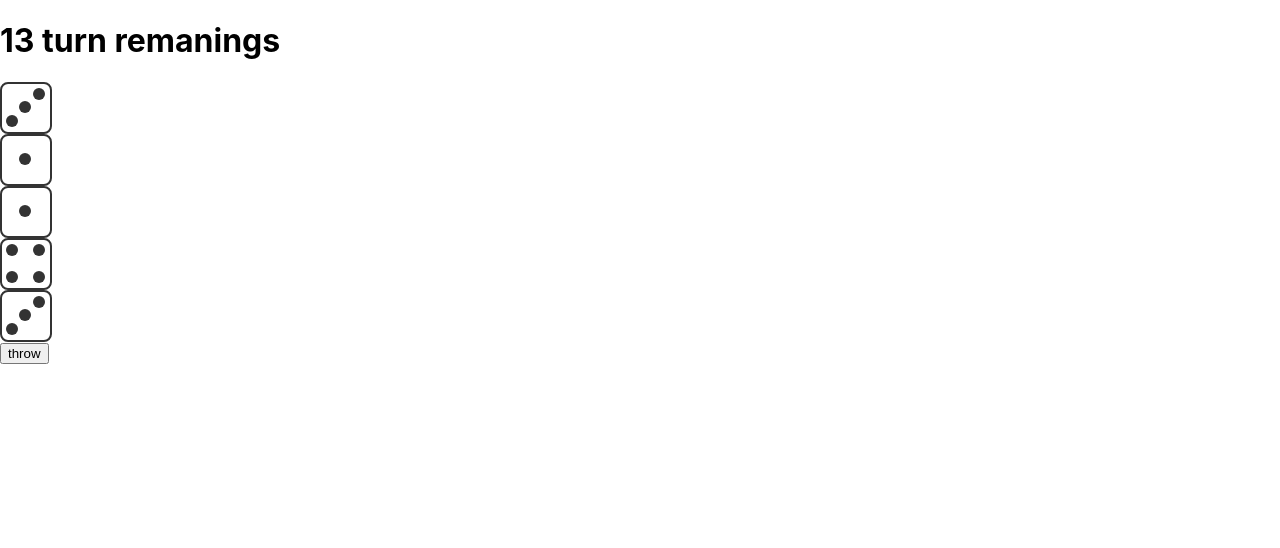
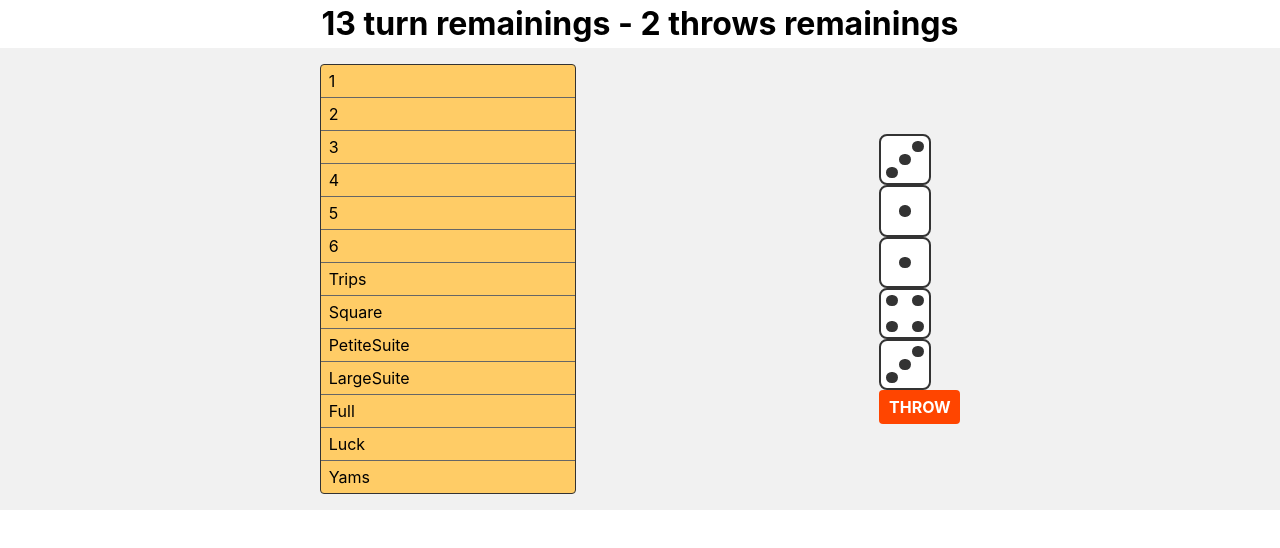
Before and after one commit to fr2Dev/yams, a React (Create React App) app: page / in a window 1280 px wide. Shown: the top 548 px of the page. Built offline with nearby package versions, Linux system fonts and the light colour scheme.

Commit message:
Added several tests & styles

```diff
--- a/src/App.js
+++ b/src/App.js
@@ -1,9 +1,11 @@
 import React from 'react';
 import Main from './containers/Main/Main';
+import GlobalStyle from './style/GlobalStyle';
 
 function App() {
   return (
     <div className="App">
+      <GlobalStyle />
       <Main />
     </div>
   );
--- /dev/null
+++ b/src/components/Button/Button.js
@@ -0,0 +1,12 @@
+import React from 'react';
+import { StyledButton } from './style';
+
+const Button = ({ children, disabled, ...rest }) => {
+  return (
+    <StyledButton disabled={disabled} {...rest}>
+      {children}
+    </StyledButton>
+  );
+};
+
+export default Button;
--- /dev/null
+++ b/src/components/Button/index.js
@@ -0,0 +1,3 @@
+import Button from './Button';
+
+export default Button;
--- /dev/null
+++ b/src/components/Button/style.js
@@ -0,0 +1,25 @@
+import styled from 'styled-components';
+
+const StyledButton = styled.button`
+  background-color: orangered;
+  border-radius: 4px;
+  border: none;
+  color: #fff;
+  font-weight: bold;
+  padding: 0.3rem 0.6rem;
+  text-transform: uppercase;
+  cursor: pointer;
+
+  &:focus {
+    outline: #ffcc66 auto 1px;
+  }
+
+  ${({ disabled }) =>
+    disabled &&
+    `
+    opacity: 0.3;
+    cursor: inherit;
+  `};
+`;
+
+export { StyledButton };
--- a/src/components/Dice/style.js
+++ b/src/components/Dice/style.js
@@ -21,16 +21,16 @@ const Wrapper = styled.div`
   border: 2px solid #333;
   border-radius: 8px;
   box-shadow: ${({ isKept }) => isKept && '0 0 5px 2px green'};
-  height: ${({ size }) => size || '3rem'};
+  height: ${({ size }) => size || '3.2rem'};
   position: relative;
-  width: ${({ size }) => size || '3rem'};
+  width: ${({ size }) => size || '3.2rem'};
 `;
 
 const Dot = styled.div`
   background-color: #333;
   border-radius: 50%;
-  height: 0.75rem;
-  width: 0.75rem;
+  height: 0.7rem;
+  width: 0.7rem;
 `;
 
 const Side = styled.div`
@@ -45,6 +45,8 @@ const Side = styled.div`
   padding: 0.25rem;
   right: 0;
   top: 0;
+  align-items: center;
+  justify-items: center;
 
   ${Dot} {
     ${({ number }) => setDotsDisplay(number)};
--- a/src/components/Goals/Goals.js
+++ b/src/components/Goals/Goals.js
@@ -0,0 +1,16 @@
+import React from 'react';
+import { ListGoals, ItemGoal } from './style';
+
+const Goals = ({ goals, dices }) => {
+  console.log('dices: ', dices);
+  return (
+    <ListGoals>
+      {goals.map((goal, i) => {
+        const { name } = goal;
+        return <ItemGoal key={i.toString()}>{name}</ItemGoal>;
+      })}
+    </ListGoals>
+  );
+};
+
+export default Goals;
--- a/src/components/Goals/style.js
+++ b/src/components/Goals/style.js
@@ -0,0 +1,22 @@
+import styled from 'styled-components';
+
+const ListGoals = styled.ul`
+  background-color: #ffcc66;
+  border-radius: 4px;
+  border: 1px solid #333;
+  list-style: none;
+  min-width: 16rem;
+  padding: 1rem;
+`;
+
+const ItemGoal = styled.li`
+  padding: 0.25rem 0.5rem;
+  text-transform: capitalize;
+  user-select: none;
+
+  &:not(:first-child) {
+    border-top: 1px solid #666;
+  }
+`;
+
+export { ListGoals, ItemGoal };
--- a/src/components/Goals/useGoals.js
+++ b/src/components/Goals/useGoals.js
@@ -6,7 +6,7 @@ const addGoals = arrayGoals => (name, isOnlyNumber = true) => {
     {
       name,
       isOnlyNumber,
-      isDone: false
+      value: null
     }
   ];
 };
@@ -17,11 +17,11 @@ const setListGoals = () => {
   const combinationsGoalsLabels = [
     'trips',
     'square',
-    'full',
     'petiteSuite',
     'largeSuite',
-    'yams',
-    'luck'
+    'full',
+    'luck',
+    'yams'
   ];
 
   const numberOnlyGoals = numberOnlyGoalsLabels.reduce(
@@ -39,9 +39,15 @@ const setListGoals = () => {
 
 const listGoals = setListGoals();
 
+const getAvailableGoals = goals => goals.filter(goal => goal.value === null);
+// TODO: test
+const getOnlyNumbers = goalsAvailable => goalsAvailable.filter(goal => goal.isOnlyNumber);
+const getCombination = goalsAvailable => goalsAvailable.filter(goal => !goal.isOnlyNumber);
+
 const useGoals = () => {
   const [goals, setGoals] = useState(listGoals);
   return { goals };
 };
 
+export { listGoals, getAvailableGoals };
 export default useGoals;
--- a/src/containers/Main/Main.js
+++ b/src/containers/Main/Main.js
@@ -2,33 +2,61 @@ import React, { useState, useEffect } from 'react';
 import Dice from '../../components/Dice';
 import useDice from '../../components/Dice/useDice';
 import useGoals from '../../components/Goals/useGoals';
+import Goals from '../../components/Goals';
+import Button from '../../components/Button';
+import { Title, Container } from './style';
 
 const Main = () => {
   // Hooks
   const { dices, throwDices, keepDices, toggleKeep } = useDice();
   const { goals } = useGoals();
-  const [throws, setThrows] = useState(0);
+  const [throws, setThrows] = useState(2);
   const [turn, setTurn] = useState(goals.length);
   console.log('goals: ', goals);
+
+  // const getDicesArray = array => {
+  //   const a = array.map((item, i) => ({
+  //     number: item,
+  //     isKept: false
+  //   }));
+  //   console.log('a: ', a);
+  //   return a;
+  // };
+
+  // const a = getDicesArray([3, 4, 5, 6, 2]);
 
   useEffect(() => {
     throwDices();
   }, []);
 
   const setNewTurn = () => setTurn(turn - 1);
-  const setNewThrows = () => setThrows(0);
+  const setNewThrows = () => setThrows(2);
   const goNextThrows = func => () => {
-    func();
-    setThrows(throws + 1);
+    if (throws > 0) {
+      func();
+      return setThrows(throws - 1);
+    }
   };
+
+  const setNewThrow = () => goNextThrows(keepDices);
+  const isThrowDisabled = throws === 0;
 
   return (
     <div>
-      <h1>{turn} turn remanings</h1>
-      {dices.map((dice, i) => (
-        <Dice key={i.toString()} toggleKeep={toggleKeep} dice={dice} index={i} />
-      ))}
-      <button onClick={() => keepDices()}>throw</button>
+      <Title>
+        {turn} turn remainings - {throws} throws remainings
+      </Title>
+      <Container>
+        <Goals goals={goals} dices={dices} />
+        <div>
+          {dices.map((dice, i) => (
+            <Dice key={i.toString()} toggleKeep={toggleKeep} dice={dice} index={i} />
+          ))}
+          <Button onClick={setNewThrow()} disabled={isThrowDisabled}>
+            throw
+          </Button>
+        </div>
+      </Container>
     </div>
   );
 };
--- /dev/null
+++ b/src/containers/Main/style.js
@@ -0,0 +1,16 @@
+import styled from 'styled-components';
+
+const Title = styled.h1`
+  text-align: center;
+`;
+
+const Container = styled.div`
+  align-items: center;
+  background-color: #f1f1f1;
+  display: flex;
+  justify-content: space-evenly;
+  padding: 1rem;
+  width: 100vw;
+`;
+
+export { Title, Container };
--- /dev/null
+++ b/src/style/GlobalStyle.js
@@ -0,0 +1,84 @@
+import { createGlobalStyle } from 'styled-components';
+
+const GlobalStyle = createGlobalStyle`
+  /* Box sizing rules */
+  *,
+  *::before,
+  *::after {
+    box-sizing: border-box;
+  }
+
+  /* Remove default padding */
+  ul[class],
+  ol[class] {
+    padding: 0;
+  }
+
+  /* Remove default margin */
+  body,
+  h1,
+  h2,
+  h3,
+  h4,
+  p,
+  ul[class],
+  ol[class],
+  li,
+  figure,
+  figcaption,
+  blockquote,
+  dl,
+  dd {
+    margin: 0;
+  }
+
+  /* Set core body defaults */
+  body {
+    min-height: 100vh;
+    scroll-behavior: smooth;
+    text-rendering: optimizeSpeed;
+    line-height: 1.5;
+  }
+
+  /* Remove list styles on ul, ol elements with a class attribute */
+  ul[class],
+  ol[class] {
+    list-style: none;
+  }
+
+  /* A elements that don't have a class get default styles */
+  a:not([class]) {
+    text-decoration-skip-ink: auto;
+  }
+
+  /* Make images easier to work with */
+  img {
+    max-width: 100%;
+    display: block;
+  }
+
+  /* Natural flow and rhythm in articles by default */
+  article > * + * {
+    margin-top: 1em;
+  }
+
+  /* Inherit fonts for inputs and buttons */
+  input,
+  button,
+  textarea,
+  select {
+    font: inherit;
+  }
+
+  /* Remove all animations and transitions for people that prefer not to see them */
+  @media (prefers-reduced-motion: reduce) {
+    * {
+      animation-duration: 0.01ms !important;
+      animation-iteration-count: 1 !important;
+      transition-duration: 0.01ms !important;
+      scroll-behavior: auto !important;
+    }
+  }
+`;
+
+export default GlobalStyle;
```
Also changed, not shown: src/hooks/useThrow.js (added, +9 -0 lines), 2 other files (tests, documents, lock files or other folders).
